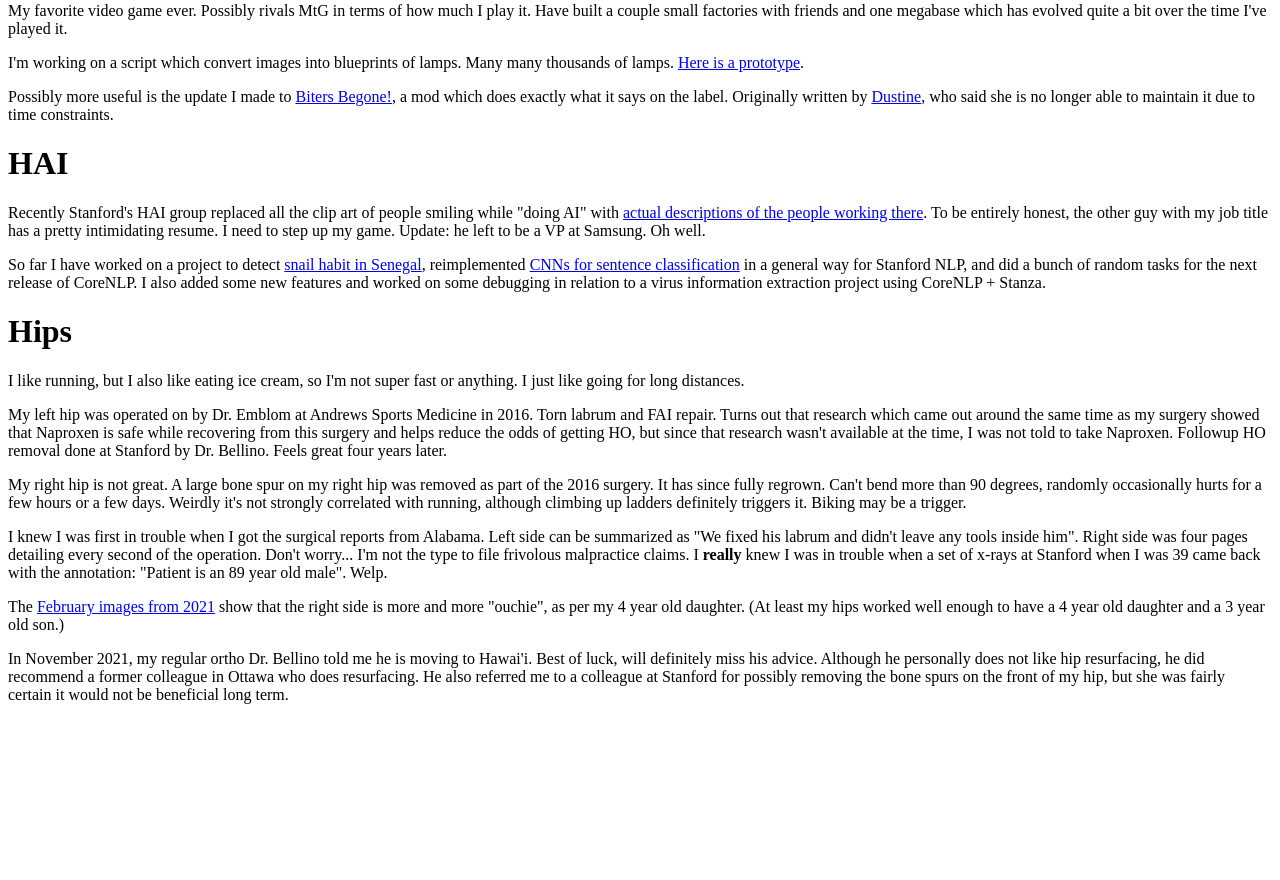
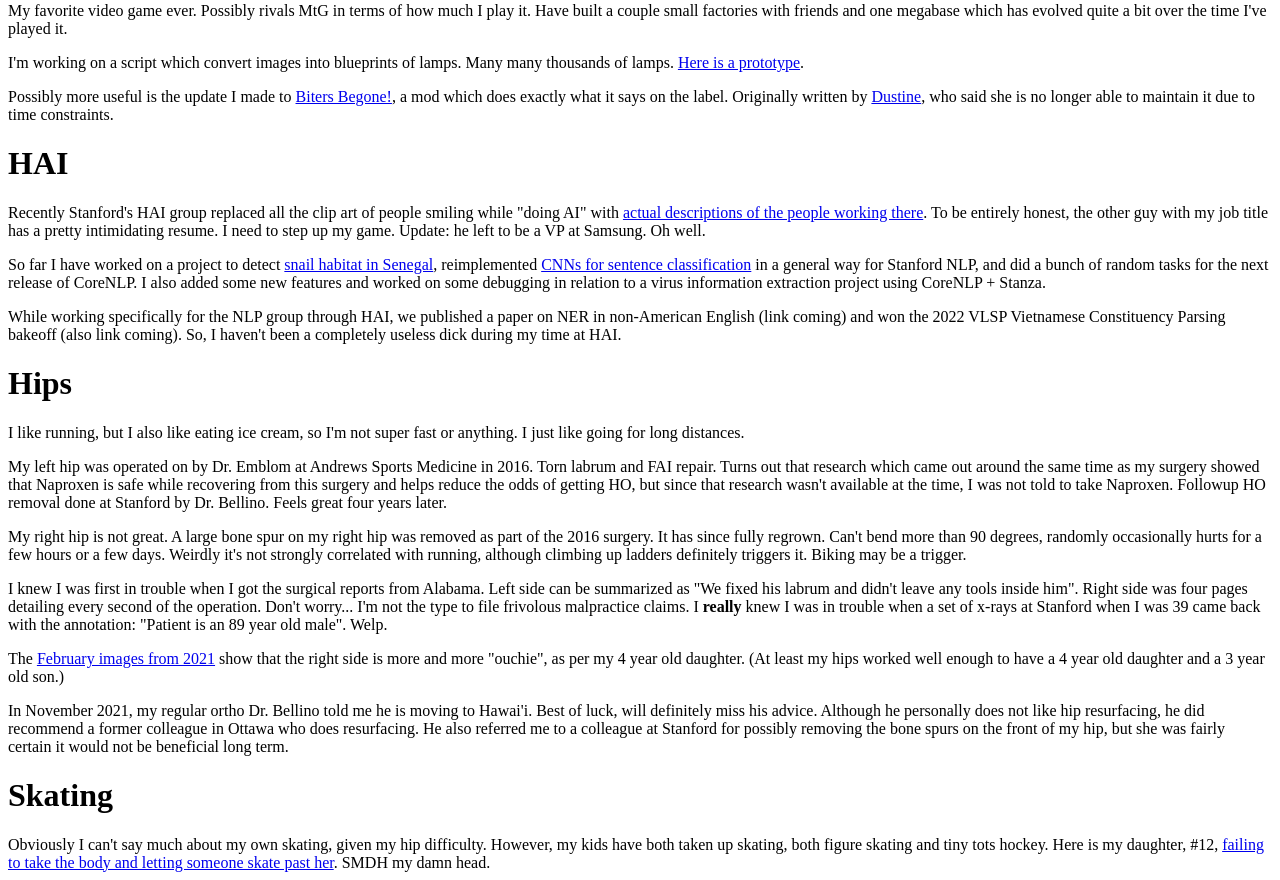
Before and after one commit to AngledLuffa/factorio-lamps, a Flask app: page / in a window 1280 px wide. Shown: the part 1409-2289 px from the top of the page. Before the commit the page ends 2113 px from the top, so only its background shows below. Run offline with Flask 2, Linux system fonts and the light colour scheme.

Commit message:
Add some notes on hips & hockey, fix a typo

```diff
--- a/templates/index.html
+++ b/templates/index.html
@@ -146,13 +146,18 @@ with my job title has a pretty intimidating resume.  I need to step up
 my game.  Update: he left to be a VP at Samsung.  Oh well.
 </p><p>
 So far I have worked on a project to detect
-<a href=https://en.wikipedia.org/wiki/Schistosomiasis>snail habit in
+<a href=https://en.wikipedia.org/wiki/Schistosomiasis>snail habitat in
 Senegal</a>, reimplemented
 <a href=https://arxiv.org/pdf/1408.5882.pdf>CNNs for sentence
 classification</a> in a general way for Stanford NLP, and did a bunch
 of random tasks for the next release of CoreNLP.  I also added some
 new features and worked on some debugging in relation to a virus
 information extraction project using CoreNLP + Stanza.
+</p><p>
+While working specifically for the NLP group through HAI, we published
+a paper on NER in non-American English (link coming) and won the 2022
+VLSP Vietnamese Constituency Parsing bakeoff (also link coming).
+So, I haven't been a completely useless dick during my time at HAI.
 </p>
 
 <h1>Hips</h1>
@@ -197,5 +202,13 @@ front of my hip, but she was fairly certain it would not be beneficial
 long term.
 </p>
 
+<h1>Skating</h1>
+
+Obviously I can't say much about my own skating, given my hip difficulty.
+
+However, my kids have both taken up skating, both figure skating and
+tiny tots hockey.  Here is my daughter, #12, <a href="static/2023-10-28_logan_hockey.mp4">failing to take the body
+and letting someone skate past her</a>.  SMDH my damn head.
+
 </body>
 </html>
```
Also changed, not shown: templates/hips.html (+14 -0 lines).
